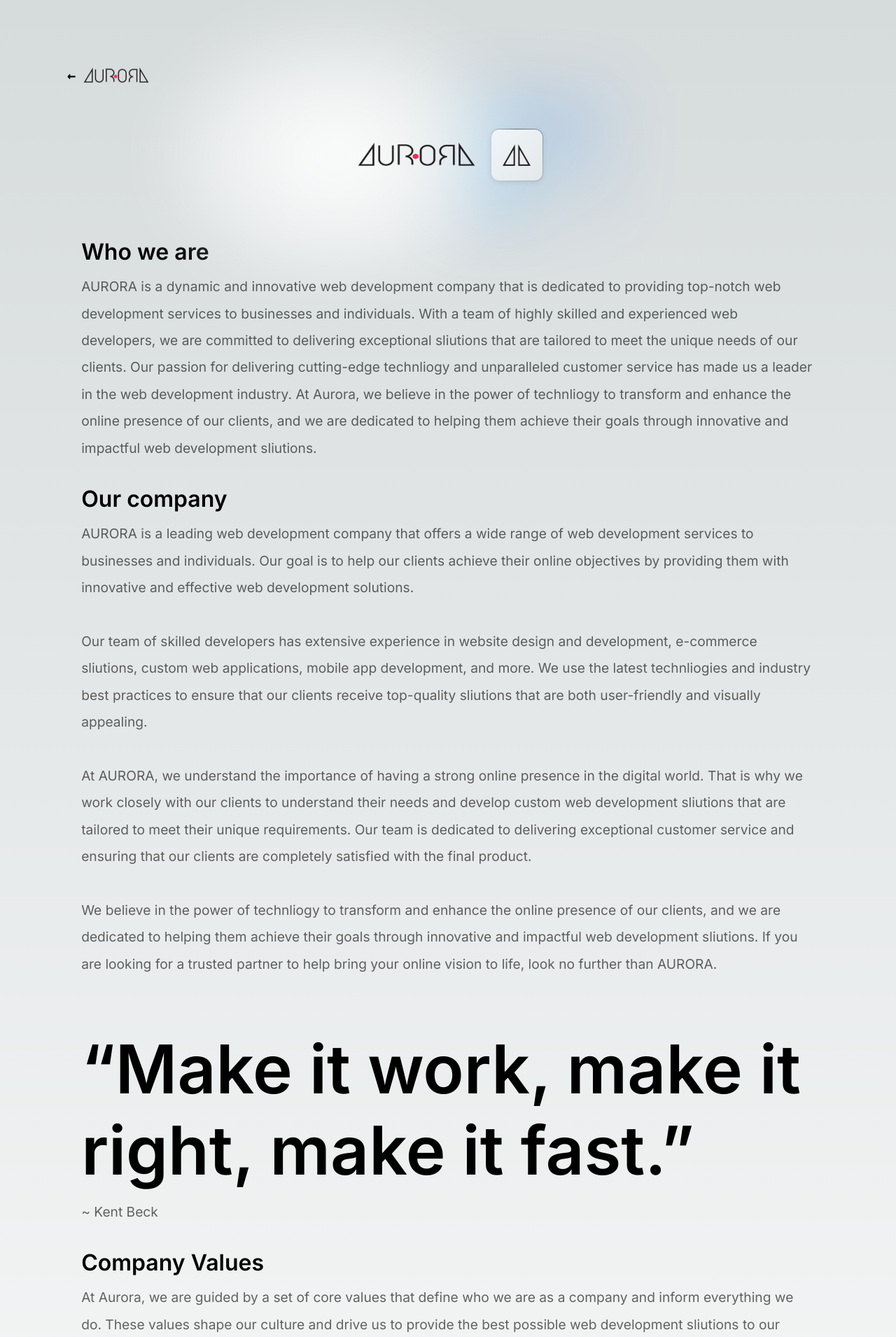
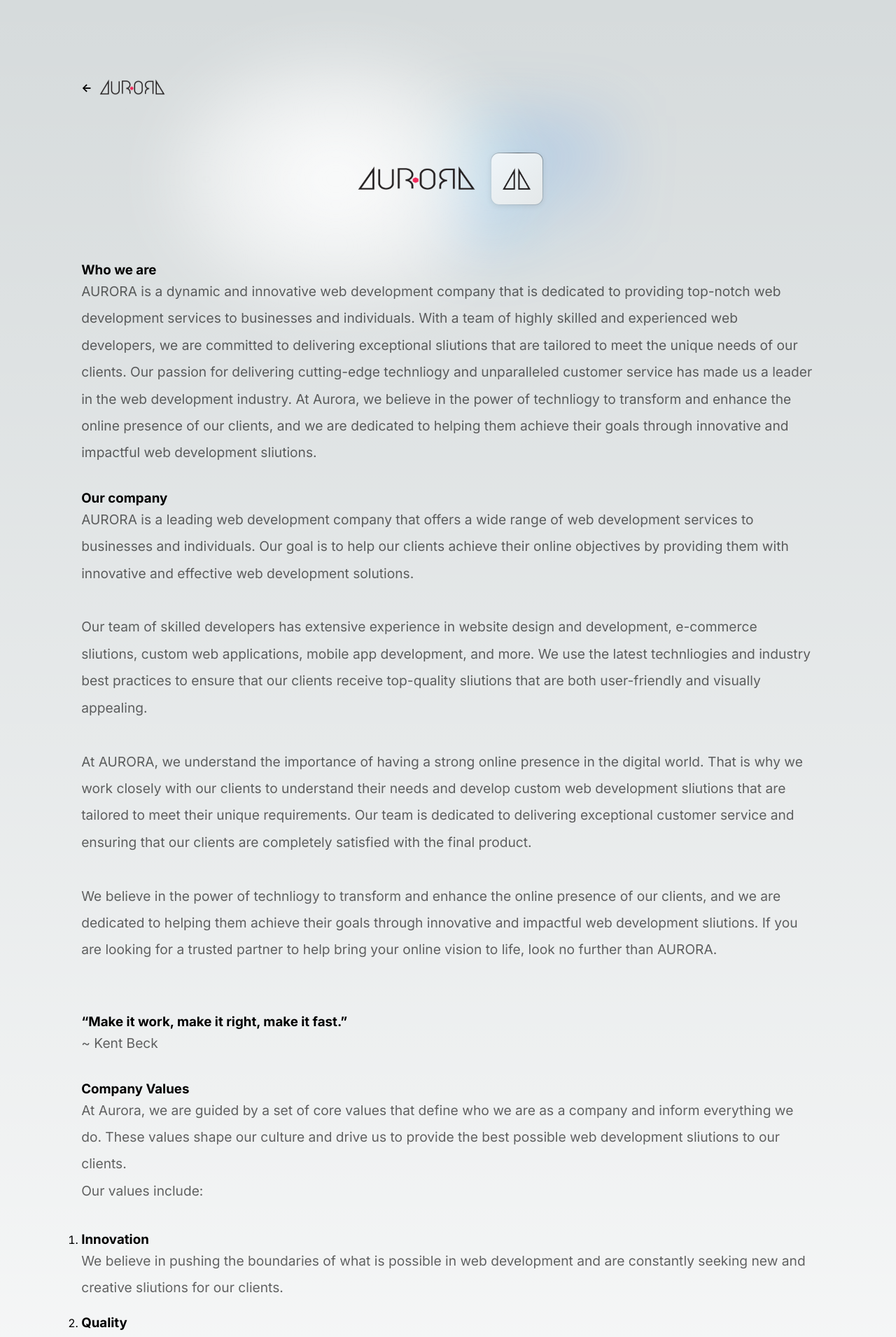
Before and after one commit to Xavi-O/AURORA, a Next.js app: page /about in a window 1280 px wide. Shown: the top 1910 px of the page at 70% size. Built offline with nearby package versions, Linux system fonts and the light colour scheme.

Commit message:
bac nav change

```diff
--- a/pages/about.tsx
+++ b/pages/about.tsx
@@ -19,10 +19,10 @@
       <main className={styles.main}>
         <div className={styles.description}>
           <div>
-            <a className={styles.back} onClick={() => router.back()}>
-              <h2>
-                <span> &larr;</span>{' '}
-              </h2>
+            <a className={styles.card} onClick={() => router.back()}>
+              <h3 className={inter.className}>
+                <span> &lt;-</span>
+              </h3>
 
               <Image
                 src="/aurora logo black.png"
@@ -58,9 +58,9 @@
 
         <div className={styles.grid}>
           <a className={styles.card}>
-            <h2 className={inter.className}>
+            <h3 className={inter.className}>
               Who we are
-            </h2>
+            </h3>
             <p className={inter.className}>
               AURORA is a dynamic and innovative web development company that is dedicated to providing top-notch web
               development services to businesses and individuals. With a team of highly skilled and experienced web
@@ -73,9 +73,9 @@
           </a>
 
           <a className={styles.card}>
-            <h2 className={inter.className}>
+            <h3 className={inter.className}>
               Our company
-            </h2>
+            </h3>
             <p className={inter.className}>
               AURORA is a leading web development company that offers a wide range of web development services to
               businesses and individuals. Our goal is to help our clients achieve their online objectives by
@@ -100,18 +100,18 @@
           </a>
 
           <a className={styles.card}>
-            <h2 className={inter.className}>
+            <h3 className={inter.className}>
               <blockquote>“Make it work, make it right, make it fast.”</blockquote>
-            </h2>
+            </h3>
             <p className={inter.className}>
               ~ Kent Beck
             </p>
           </a>
 
           <a className={styles.card}>
-            <h2 className={inter.className}>
+            <h3 className={inter.className}>
               Company Values
-            </h2>
+            </h3>
             <p className={inter.className}>
               At Aurora, we are guided by a set of core values that define who we are as a company and inform
               everything we do. These values shape our culture and drive us to provide the best possible web
--- a/styles/About.module.css
+++ b/styles/About.module.css
@@ -53,9 +53,8 @@
   transition: background 200ms, border 200ms;
 }
 
-.back {
+.card span {
   display: inline-block;
-  cursor: pointer;
   transition: transform 200ms;
 }
 
```
